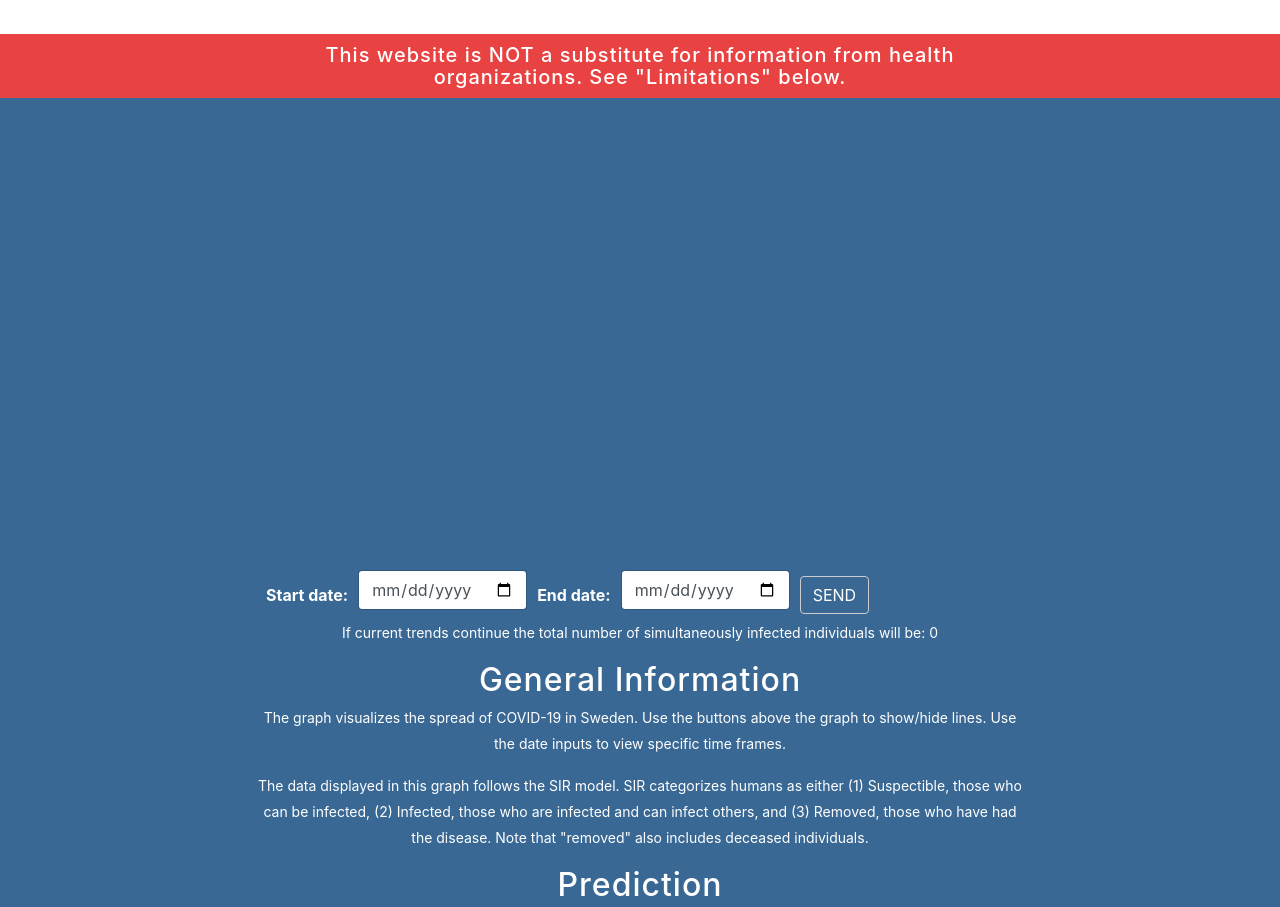
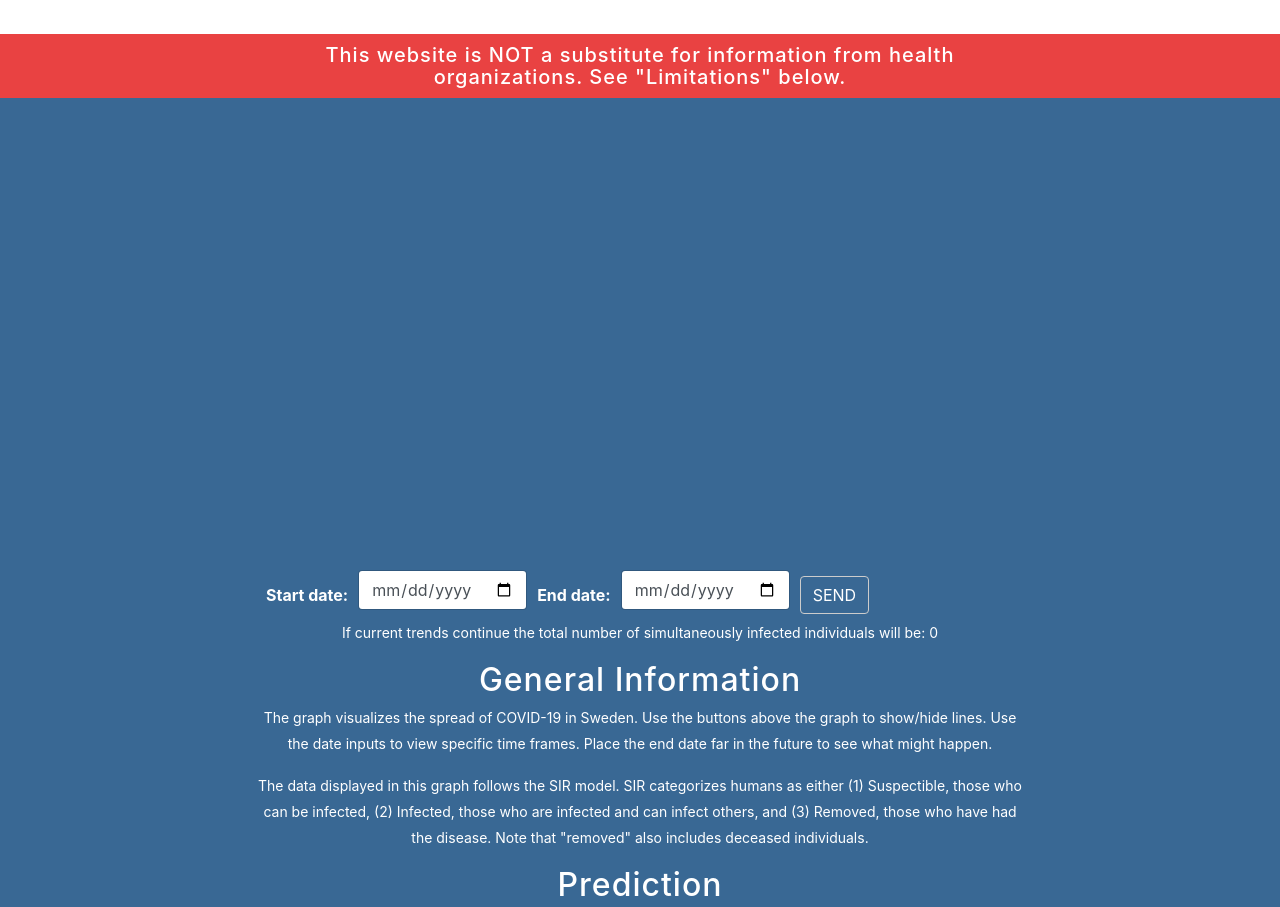
Before and after one commit to balwes/bwest-uggelberg, a website with bundled scripts: page index.html in a window 1280 px wide. Shown: the part 118-1025 px from the top of the page. Built offline with nearby package versions, Linux system fonts and the light colour scheme; no server answers.

Commit message:
add line about end date

```diff
--- a/index.html
+++ b/index.html
@@ -35,7 +35,7 @@
 				</div>
 				<p id="max_infected">If current trends continue the total number of simultaneously infected individuals will be: 0</p>
 				<h1 class="smaller">General Information</h1>
-				<p>The graph visualizes the spread of COVID-19 in Sweden. Use the buttons above the graph to show/hide lines. Use the date inputs to view specific time frames.</p>
+				<p>The graph visualizes the spread of COVID-19 in Sweden. Use the buttons above the graph to show/hide lines. Use the date inputs to view specific time frames. Place the end date far in the future to see what might happen.</p>
 				<p>The data displayed in this graph follows the SIR model. SIR categorizes humans as either (1) Suspectible, those who can be infected, (2) Infected, those who are infected and can infect others, and (3) Removed, those who have had the disease. Note that "removed" also includes deceased individuals.</p>
 				<h1 class="smaller">Prediction</h1>
 				<p>To predict future numbers we use the data from the previous month and take the average rate of change between the days. This tweaks the variables of infection rate and removal rate. The rates at which people are getting infected or stop being infected (either by dying or recovering). Naturally, if people are getting infected faster than getting removed then the number of infected people will grow and vice versa. If you've ever heard about "flattening the curve", the red line on this page (showcasing the number of simultaneously infected individuals) is that curve.</p>
```
